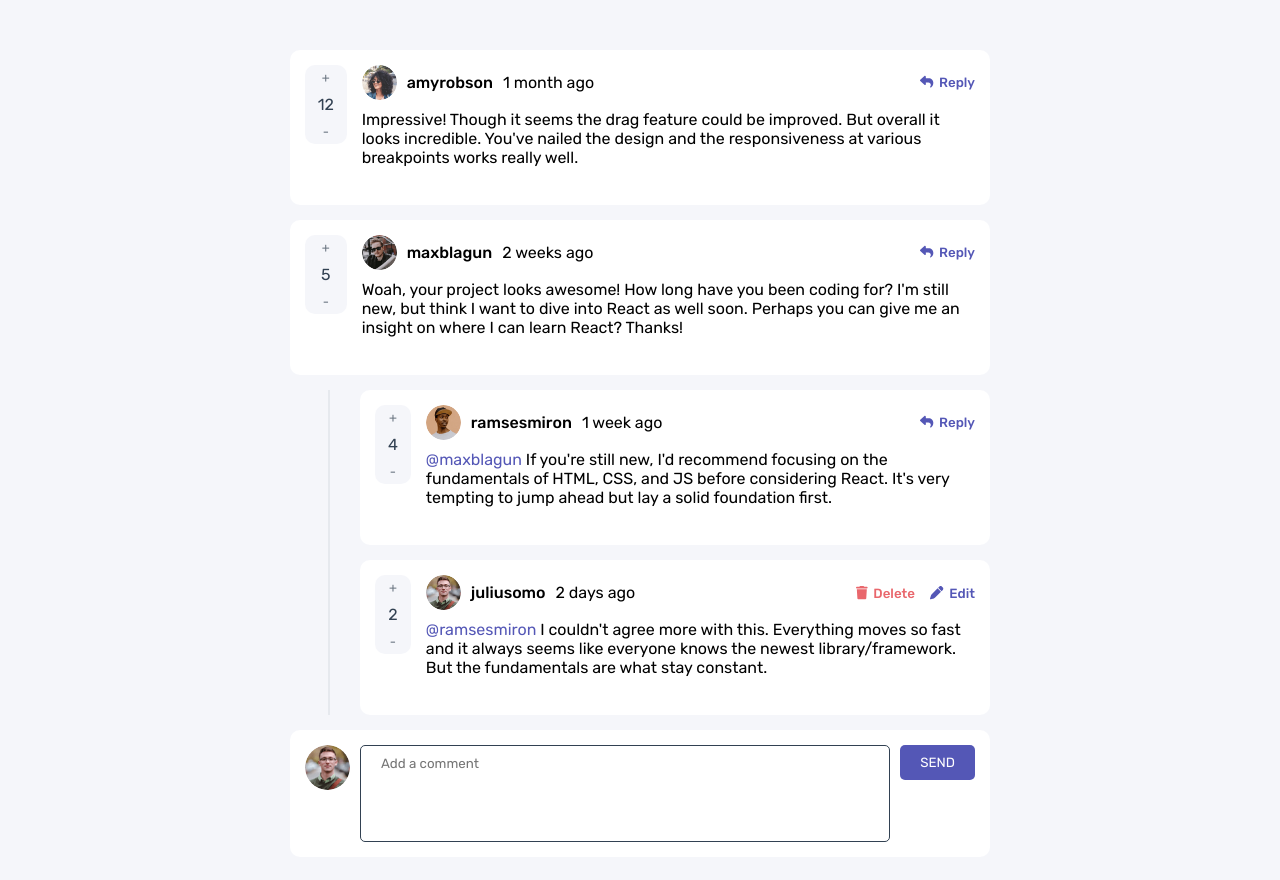
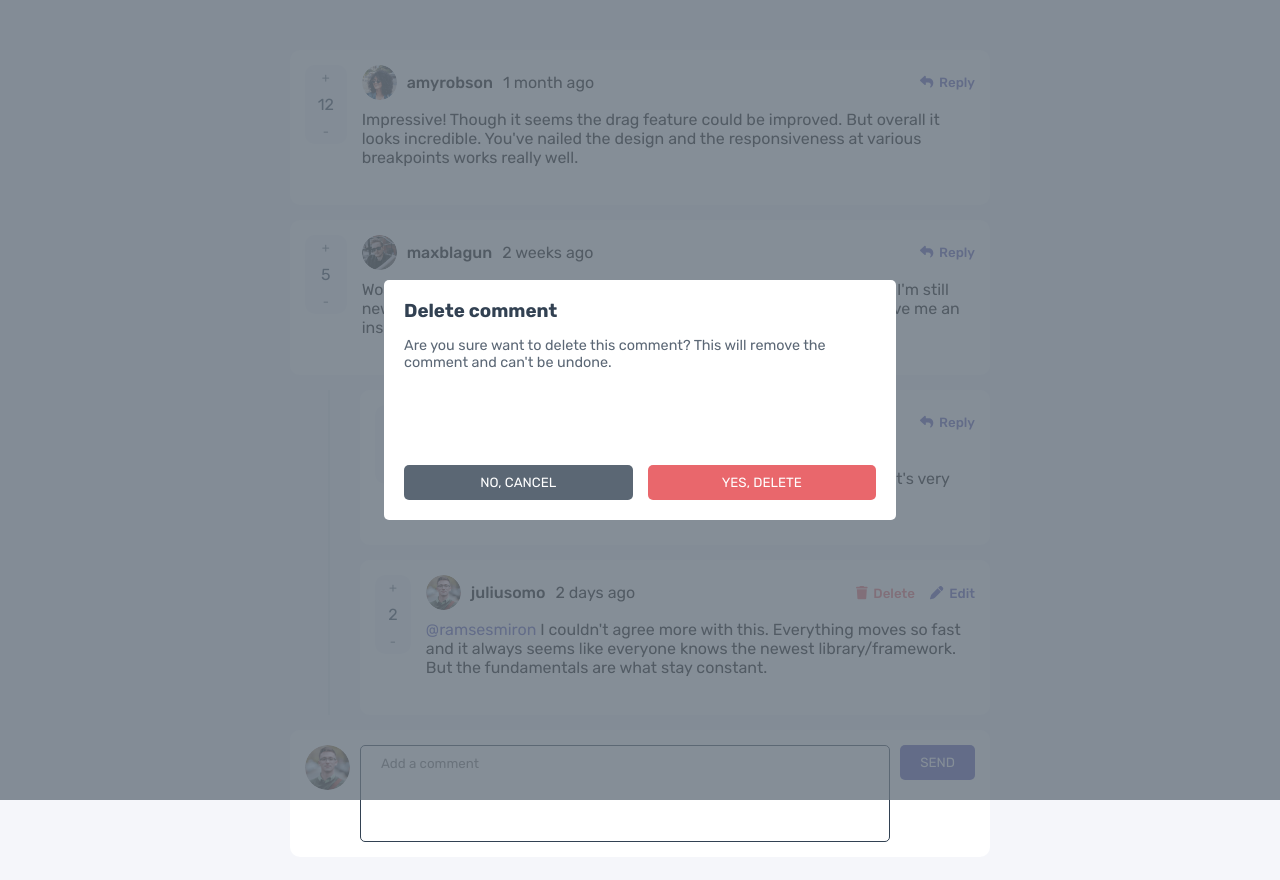
Before and after one commit to agfebrian/interactive-comment-section, a Vue app: page / in a window 1280 px wide. Both pictures are taken after a click on the button "Delete". Shown: the top 880 px of the page. Built offline with nearby package versions, Linux system fonts and the light colour scheme.

Commit message:
implement remove reply comment

```diff
--- a/src/App.vue
+++ b/src/App.vue
@@ -24,7 +24,7 @@ userStore.setCurrentUser(currentUser);
       <AppCommentDesktopView :item="item" />
       <div class="replies" v-if="item.replies.length">
         <div v-for="reply in item.replies">
-          <AppCommentDesktopView :item="reply" />
+          <AppCommentDesktopView :item="reply" :author="item.user.username" />
         </div>
       </div>
     </div>
--- a/src/components/CommentDesktopView.vue
+++ b/src/components/CommentDesktopView.vue
@@ -1,7 +1,9 @@
 <script setup lang="ts">
-import { defineProps, ref } from "vue";
-import dataJson from "../services/data.json";
+import { defineProps, computed, ref } from "vue";
+import { useUserStore } from "../stores/user";
+import { useCommentStore } from "../stores/comment";
 
+import AppModal from "./Modal.vue";
 import AppButton from "./Button.vue";
 import AppUserComment from "./UserComment.vue";
 
@@ -25,9 +27,23 @@ const props = defineProps({
       replies: [],
     },
   },
+  author: {
+    type: String,
+    require: true,
+  },
 });
 
-const currentUser = ref<{ username: string }>(dataJson.currentUser);
+const userStore = useUserStore();
+const commentStore = useCommentStore();
+
+const currentUser = computed(() => userStore.getCurrentUser);
+const comments = computed(() => commentStore.commentsList);
+
+const modalConfirm = ref<boolean>(false);
+const selectedReply = ref<{ author: string; idReply: number }>({
+  author: "",
+  idReply: 0,
+});
 
 const replyTo = (id: number) => {
   const _target = document.querySelector(`[data-id="${id}"]`) as HTMLElement;
@@ -35,10 +51,33 @@ const replyTo = (id: number) => {
     ".form__comment > textarea"
   ) as HTMLInputElement;
 
-  const { user } = dataJson.comments.find((c) => c.id == id) || {};
+  const { user } = comments.value.find((c) => c.id == id) || {};
   textarea.value = `@${user?.username} `;
   _target.style.display = "flex";
   textarea.focus();
+};
+
+const editReply = (author: string, idReply: number) => {
+  //
+};
+
+const showModalConfirm = (author: string, idReply: number) => {
+  selectedReply.value = { author: author, idReply: idReply };
+  modalConfirm.value = true;
+};
+
+const closeModalConfirm = () => {
+  modalConfirm.value = false;
+};
+
+const applyModalConfirm = () => {
+  const { author, idReply } = selectedReply.value;
+  deleteReply(author, idReply);
+  modalConfirm.value = false;
+};
+
+const deleteReply = (author: string, idReply: number) => {
+  commentStore.removeReply(author, idReply);
 };
 </script>
 
@@ -69,6 +108,7 @@ const replyTo = (id: number) => {
           :text="true"
           color="hsl(358, 75%, 66%)"
           style="margin-right: 15px"
+          @submit="showModalConfirm(author!, item.id)"
         >
           <font-awesome-icon
             icon="fa-solid fa-trash"
@@ -76,7 +116,10 @@ const replyTo = (id: number) => {
           />
           Delete
         </AppButton>
-        <AppButton :text="true">
+        <AppButton
+          :text="true"
+          @submit="editReply(item.user.username, item.id)"
+        >
           <font-awesome-icon icon="fa-solid fa-pen" style="margin-right: 3px" />
           Edit
         </AppButton>
@@ -98,6 +141,12 @@ const replyTo = (id: number) => {
     :item="item.currentUser"
     placeholder="Add a comment"
     button-name="REPLY"
+  />
+
+  <AppModal
+    :show-modal="modalConfirm"
+    @close="closeModalConfirm"
+    @apply="applyModalConfirm"
   />
 </template>
 
--- a/src/stores/comment.ts
+++ b/src/stores/comment.ts
@@ -16,5 +16,11 @@ export const useCommentStore = defineStore("comment", () => {
     comment?.replies.push(val);
   };
 
-  return { comments, commentsList, setComments, pushReply };
+  const removeReply = (author: string, idReply: number) => {
+    const comment = comments.value.find((item) => item.user.username == author);
+    const replyIndex = comment?.replies.findIndex((item) => item.id == idReply);
+    comment?.replies.splice(replyIndex!, 1);
+  };
+
+  return { comments, commentsList, setComments, pushReply, removeReply };
 });
```
